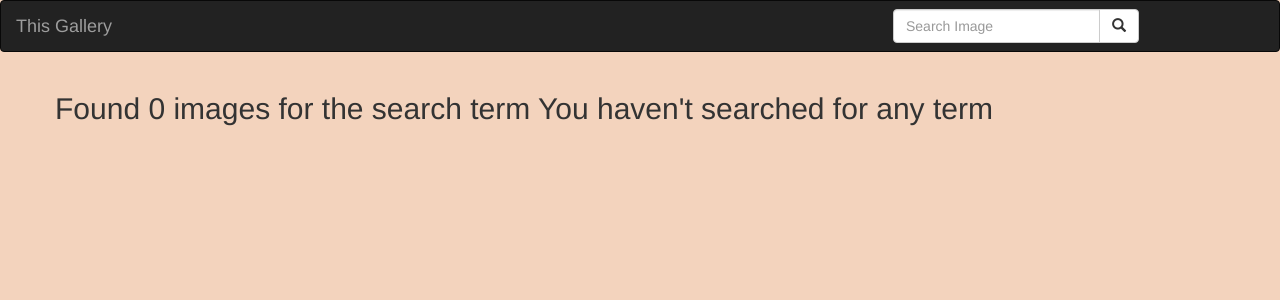
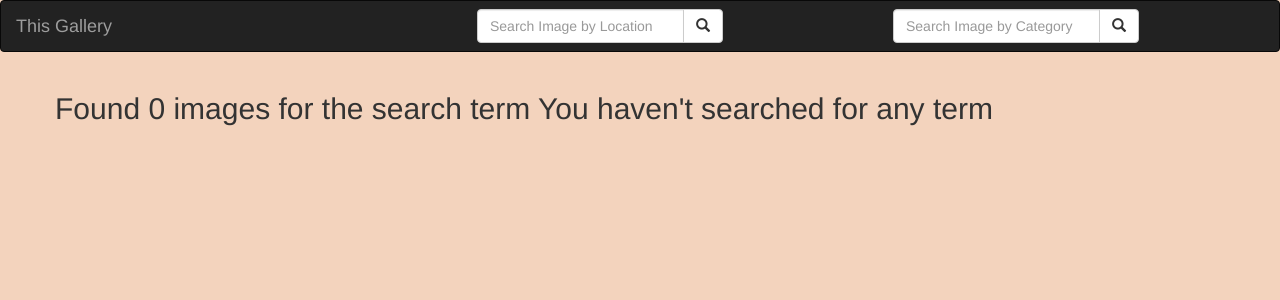
Before and after one commit to chinmoykalita/Django, a Django app: page /search/ in a window 1280 px wide. Shown: the top 300 px of the page. Run offline with Django 3.2, Linux system fonts and the light colour scheme; some libraries are stand-ins or nearby versions.

Commit message:
I make a search by location work

```diff
--- a/photos/models.py
+++ b/photos/models.py
@@ -72,7 +72,7 @@ class Image(models.Model):
                 return image
 
     @classmethod
-    def search_by_location(location):
-                location = Location.objects.filter(name__icontains=search_term).first
+    def search_by_location(cls,location):
+                location = Location.objects.filter(name__icontains=location)
                 image =cls.objects.filter(location=location)
-                return location
+                return image
--- a/photos/templates/navbar.html
+++ b/photos/templates/navbar.html
@@ -18,7 +18,7 @@
           <form class="navbar-form" role="search" action="{% url 'search_results' %}">
 
             <div class="input-group">
-              <input type="text" class="form-control" placeholder="Search Image" name="category">
+              <input type="text" class="form-control" placeholder="Search Image by Category" name="category">
               <div class="input-group-btn">
                 <button class="btn btn-default" type="submit"><i class="glyphicon glyphicon-search"></i></button>
               </div>
@@ -27,6 +27,21 @@
           </form>
         </div>
         <!-- search form end -->
+    <!-- Adding a search form  -->
+    <div class="col-sm-4 col-md-4 navbar-right">
+
+    <form class="navbar-form" role="search" action="{% url 'search_locations' %}">
+
+    <div class="input-group">
+      <input type="text" class="form-control" placeholder="Search Image by Location" name="location">
+      <div class="input-group-btn">
+        <button class="btn btn-default" type="submit"><i class="glyphicon glyphicon-search"></i></button>
+      </div>
+    </div>
+
+    </form>
+    </div>
+    <!-- search form end -->
 
   </div>
 </nav>
--- a/photos/urls.py
+++ b/photos/urls.py
@@ -6,6 +6,8 @@ from django.conf.urls.static import static
 urlpatterns=[
     url(r'^$',views.welcome,name = 'welcome'),
     url(r'^search/', views.search_results, name='search_results'),
+    url(r'^location/', views.search_by_location, name='search_locations'),
+
     url(r'^image/(\d+)',views.image,name ='image')
 
 ]
--- a/photos/views.py
+++ b/photos/views.py
@@ -20,11 +20,7 @@ def search_results(request):
         message = f"{search_term}"
 
         return render(request, 'all-photos/search.html',{"message":message,"images": searched_images})
-    if 'location'in request.GET and request.GET["location"]:
-        search_term=request.GET.get("location")
-        searched_images = Imagesearch_by_location(search_term)
-        message = f"{search_term}"
-        return render(request,'all-photos/search.html',{"message":message,"images": searched_images})
+
     else:
         message = "You haven't searched for any term"
         return render(request, 'all-photos/search.html',{"message":message})
@@ -37,3 +33,20 @@ def image(request,image_id):
     except DoesNotExist:
         raise Http404()
     return render(request,"all-photos/image.html", {"image":image})
+
+def search_by_location(request):
+    if 'location'in request.GET and request.GET["location"]:
+        search_term=request.GET.get("location")
+        searched_images = Image.search_by_location(search_term)
+        message = f"{search_term}"
+        return render(request,'all-photos/location.html',{"message":message,"images": searched_images})
+    else:
+        message = "You haven't searched for any term"
+        return render(request, 'all-photos/location.html',{"message":message})
+
+def image(request,image_id):
+    try:
+        image = Image.objects.get(id = image_id)
+    except DoesNotExist:
+        raise Http404()
+    return render(request,"all-photos/image.html", {"image":image})
```
Also changed, not shown: photos/templates/all-photos/location.html (added, +26 -0 lines).
